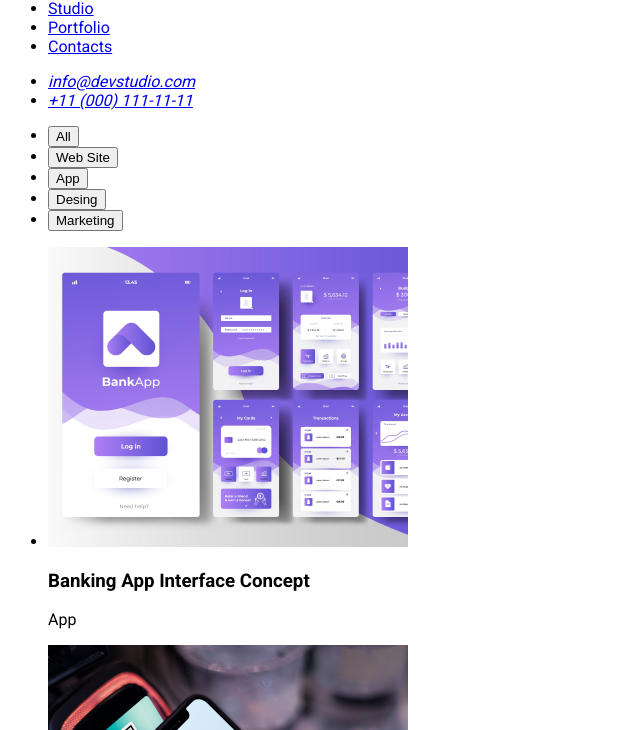
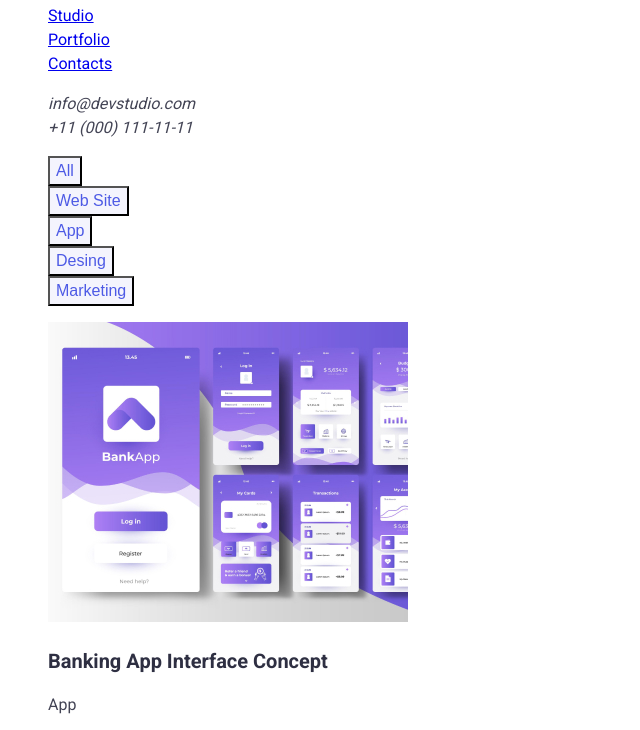
Before and after one commit to Olegopolonets/goit-markup-hw-02, a plain HTML site: page portfolio.html in a window 1280 px wide. Shown: the part 44-774 px from the top of the page, without its empty margins (0-640 px from the left). Drawn offline with Linux system fonts and the light colour scheme.

Commit message:
add css cod

```diff
--- a/css/style.css
+++ b/css/style.css
@@ -1,4 +1,65 @@
+:root {
+  --brand-color: #2e2f42;
+}
+
 body {
   /* font-family: "Raleway", sans-serif; */
   font-family: "Roboto", sans-serif;
+  font-size: 16px;
+  line-height: 24px;
+  font-weight: 400;
+  color: var(--brand-color);
+  background-color: #ffffff;
 }
+
+ul,
+ol {
+  list-style-type: none;
+}
+
+.address-link {
+  color: #434455;
+  text-decoration: none;
+  font-size: 16px;
+  font-weight: 400;
+  line-height: 24px;
+}
+
+.address-link:hover,
+.address-link:focus {
+  color: #404bbf;
+}
+
+.category-button {
+  background: #f4f4fd;
+  color: #4d5ae5;
+  font-size: 16px;
+  font-weight: 500;
+  line-height: 24px;
+  cursor: pointer;
+}
+
+.category-button:hover {
+  background: #404bbf;
+}
+
+.portfolio-title {
+  font-size: 20px;
+  line-height: 24px;
+}
+
+.product {
+  font-size: 16px;
+  line-height: 24px;
+  color: #434455;
+}
+
+.footer {
+  background: #2e2f42;
+}
+
+.footer-description {
+  font-size: 16px;
+  line-height: 24px;
+  color: #f4f4fd;
+}
--- a/portfolio.html
+++ b/portfolio.html
@@ -150,7 +150,7 @@
 
     <footer class="footer">
       <a class="logo" href="./index.html"> WebStudio </a>
-      <p class="footer-decription">
+      <p class="footer-description">
         Increase the flow of customers and sales for your business with digital
         marketing & growth solutions.
       </p>
```
